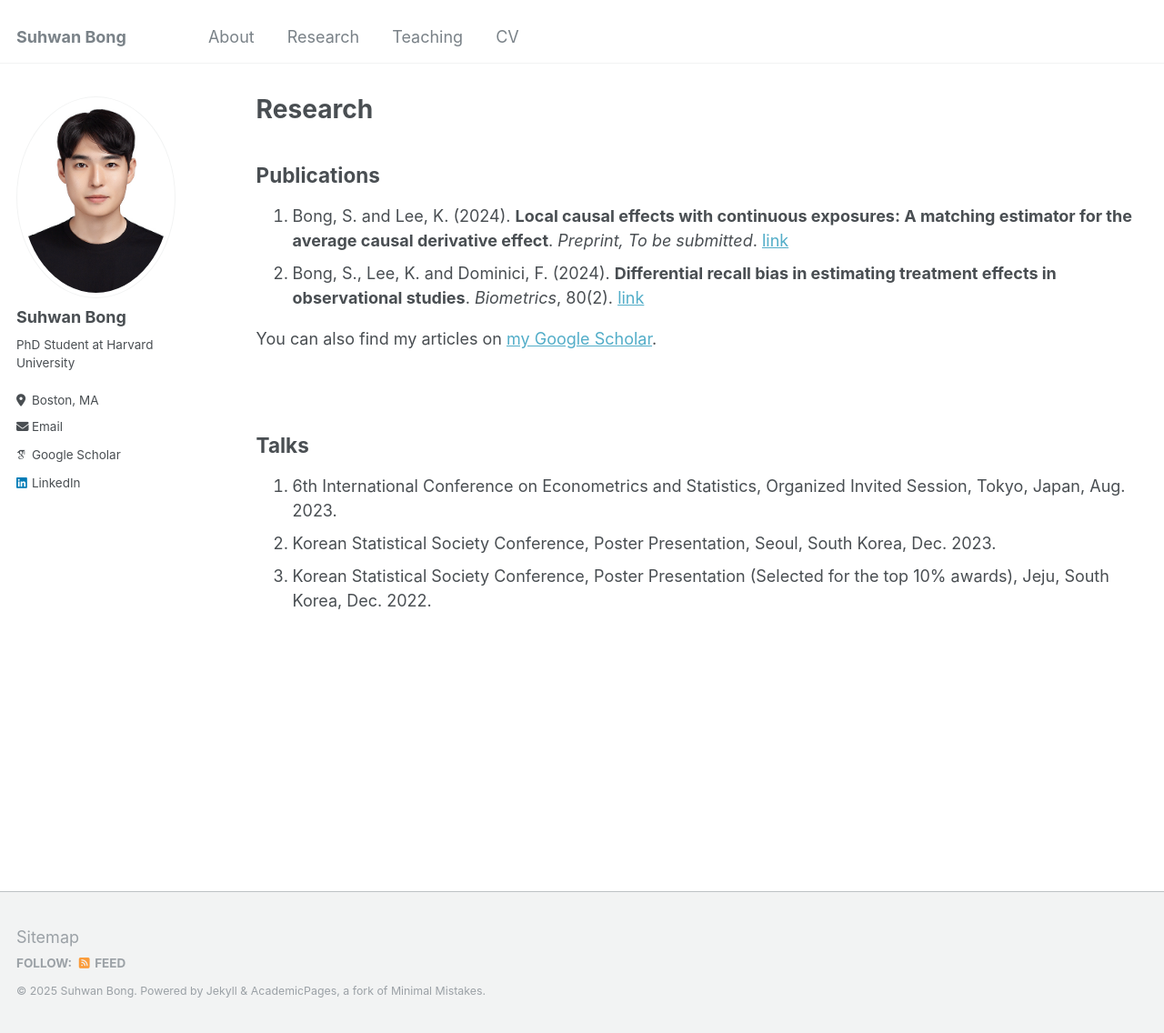
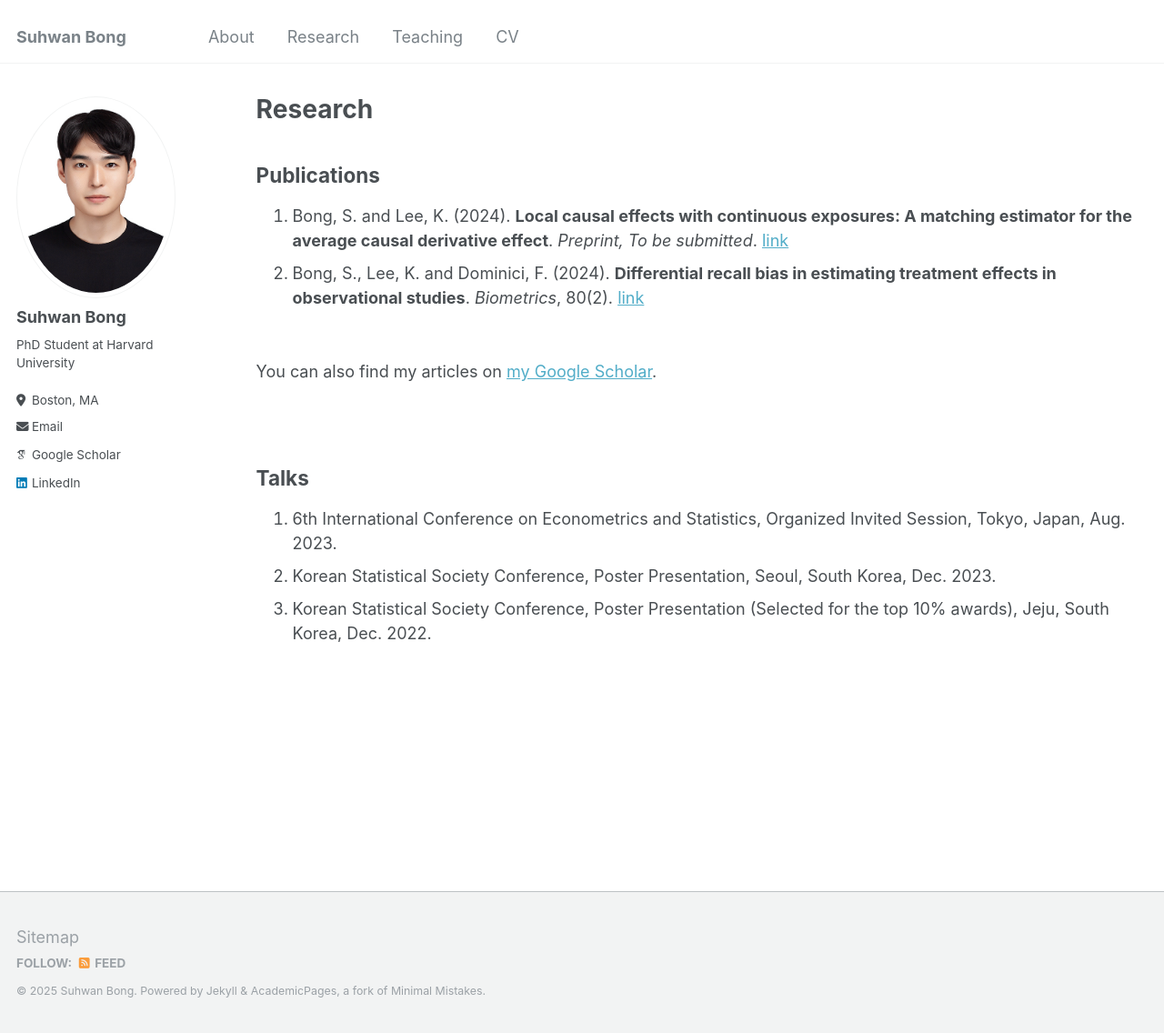
Before and after one commit to suhwanbong121/suhwanbong121.github.io, a Jekyll site: the page built from _pages/research.md, in a window 1280 px wide and 1136 px high. Shown: the whole window at 91% size. Built offline with Jekyll 4.4.1, drawn with Linux system fonts in a browser that asks for light colours; some web fonts are replaced.

Commit message:
Modified

```diff
--- a/_pages/research.md
+++ b/_pages/research.md
@@ -10,7 +10,7 @@ Publications
 1. Bong, S. and Lee, K. (2024).  **Local causal effects with continuous exposures: A matching estimator for the average causal derivative effect**. *Preprint, To be submitted*. [link][local]
 1. Bong, S., Lee, K. and Dominici, F. (2024).  **Differential recall bias in estimating treatment effects in observational studies**. *Biometrics*, 80(2). [link][recall]
 
-<div style="margin-top: 1em;"></div>
+<div style="margin-top: 3em;"></div>
 
 {% if site.author.googlescholar %}
   <div class="wordwrap">You can also find my articles on <a href="{{site.author.googlescholar}}">my Google Scholar</a>.</div>
```
